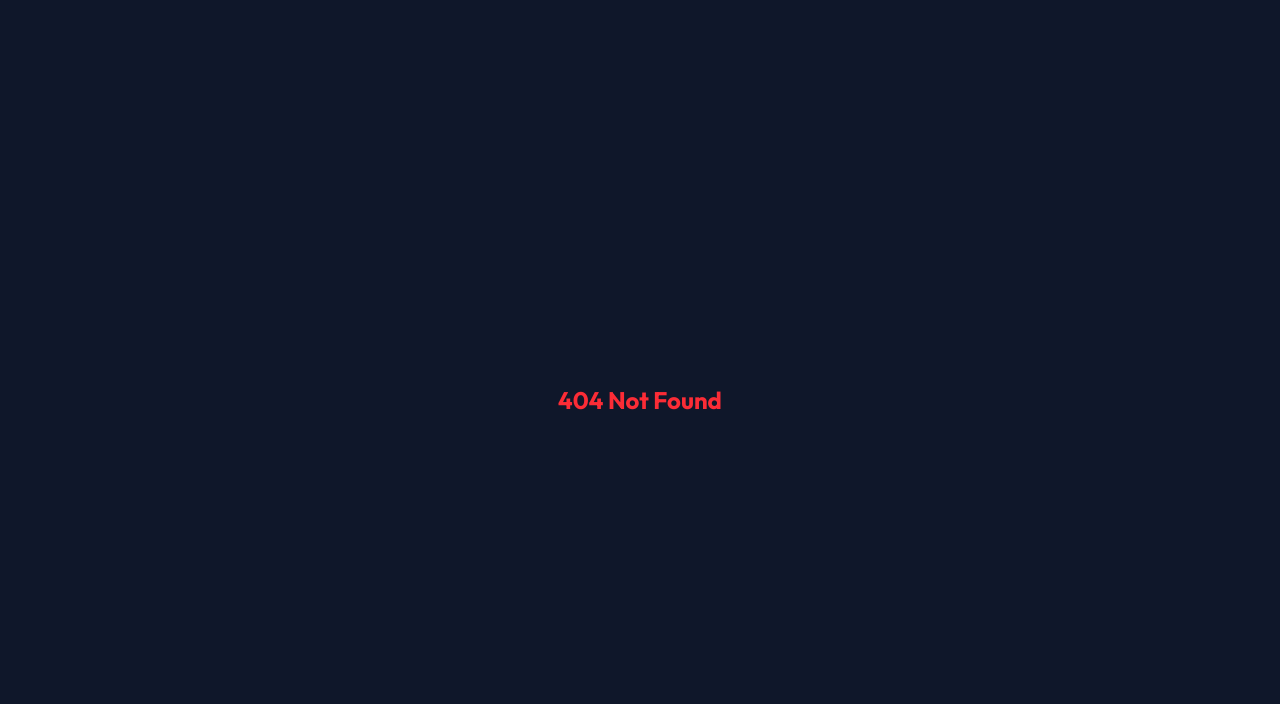
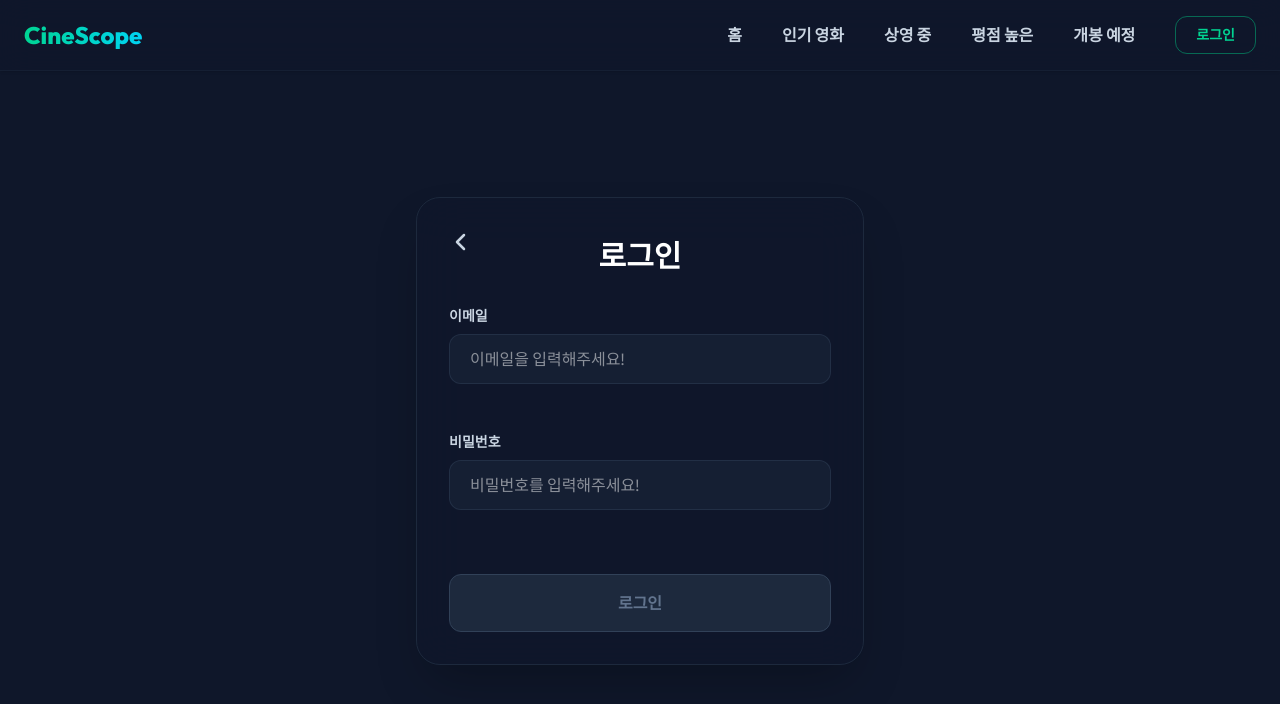
Before and after one commit to UMC-CAU/-umc-10th-web-journey, a React (Vite) app: page /login in a window 1280 px wide. Before the commit this address had no page. Shown: the top 704 px of the page. Built offline with nearby package versions, Linux system fonts and the light colour scheme.

Commit message:
4주차 미션2 완료(뒤로가기 버튼 컴포넌트 구현)

```diff
--- a/src/App.tsx
+++ b/src/App.tsx
@@ -4,6 +4,7 @@ import HomePage from './pages/HomePage';
 import MoviePage from './pages/MoviePage';
 import NotFoundPage from './pages/NotFoundPage';
 import MovieDetailPage from './pages/MovieDetailPage';
+import LoginPage from './pages/LoginPage';
 
 const router = createBrowserRouter([
   {
@@ -14,6 +15,7 @@ const router = createBrowserRouter([
       { index: true, element: <HomePage /> },
       { path: 'movies/:category', element: <MoviePage /> },
       { path: 'movie/:movieId', element: <MovieDetailPage /> },
+      { path: 'login', element: <LoginPage /> },
     ],
   },
 ]);
--- /dev/null
+++ b/src/components/BackButton.tsx
@@ -0,0 +1,21 @@
+import { useNavigate } from 'react-router-dom';
+
+interface BackButtonProps {
+    className?: string;
+}
+
+export default function BackButton({ className = '' }: BackButtonProps) {
+    const navigate = useNavigate();
+
+    return (
+        <button
+            onClick={() => navigate(-1)}
+            className={`text-slate-300 hover:text-white transition-colors ${className}`}
+            aria-label="이전 페이지로 이동"
+        >
+            <svg xmlns="http://www.w3.org/2000/svg" className="h-6 w-6" fill="none" viewBox="0 0 24 24" stroke="currentColor" strokeWidth={2.5}>
+                <path strokeLinecap="round" strokeLinejoin="round" d="M15 19l-7-7 7-7" />
+            </svg>
+        </button>
+    );
+}
--- a/src/components/Navbar.tsx
+++ b/src/components/Navbar.tsx
@@ -15,7 +15,8 @@ export default function Navbar() {
                 <Link to="/" className="text-2xl font-extrabold bg-gradient-to-r from-emerald-400 to-cyan-400 bg-clip-text text-transparent hover:opacity-80 transition-opacity">
                     CineScope
                 </Link>
-                <div className="flex gap-6">
+                <div className="flex items-center gap-6">
+                    <div className="flex gap-4 md:gap-6">
                         {LINKS.map(({ to, label }) => (
                             <NavLink
                                 key={to}
@@ -30,6 +31,10 @@ export default function Navbar() {
                             </NavLink>
                         ))}
                     </div>
+                    <Link to="/login" className="px-5 py-2 ml-2 rounded-xl border border-emerald-500/50 text-emerald-400 font-semibold text-sm transition-all duration-300 hover:bg-emerald-500 hover:text-white hover:shadow-[0_0_15px_rgba(52,211,153,0.4)]">
+                        로그인
+                    </Link>
+                </div>
             </div>
         </nav>
     );
--- /dev/null
+++ b/src/hooks/useForm.ts
@@ -0,0 +1,53 @@
+import { useState, type ChangeEvent, type FocusEvent, type FormEvent } from 'react';
+
+interface UseFormProps<T> {
+    initialValues: T;
+    validate: (values: T) => Partial<Record<keyof T, string>>;
+    onSubmit: (values: T) => void | Promise<void>;
+}
+
+export function useForm<T extends Record<string, any>>({ initialValues, validate, onSubmit }: UseFormProps<T>) {
+    const [values, setValues] = useState<T>(initialValues);
+    const [errors, setErrors] = useState<Partial<Record<keyof T, string>>>({});
+    const [touched, setTouched] = useState<Partial<Record<keyof T, boolean>>>({});
+
+    const handleChange = (e: ChangeEvent<HTMLInputElement>) => {
+        const { name, value } = e.target;
+        const newValues = { ...values, [name]: value };
+        setValues(newValues);
+        setErrors(validate(newValues));
+    };
+
+    const handleBlur = (e: FocusEvent<HTMLInputElement>) => {
+        const { name } = e.target;
+        setTouched((prev) => ({ ...prev, [name]: true }));
+        setErrors(validate(values));
+    };
+
+    const handleSubmit = async (e: FormEvent<HTMLFormElement>) => {
+        e.preventDefault();
+
+        const allTouched = Object.keys(values).reduce((acc, key) => {
+            acc[key as keyof T] = true;
+            return acc;
+        }, {} as Partial<Record<keyof T, boolean>>);
+
+        setTouched(allTouched);
+
+        const validationErrors = validate(values);
+        setErrors(validationErrors);
+
+        if (Object.keys(validationErrors).length === 0) {
+            await onSubmit(values);
+        }
+    };
+
+    return {
+        values,
+        errors,
+        touched,
+        handleChange,
+        handleBlur,
+        handleSubmit,
+    };
+}
--- /dev/null
+++ b/src/pages/LoginPage.tsx
@@ -0,0 +1,118 @@
+import React, { useState } from 'react';
+import axios from 'axios';
+import { useNavigate } from 'react-router-dom';
+import { useForm } from '../hooks/useForm';
+import BackButton from '../components/BackButton';
+
+const LoginPage = () => {
+    const navigate = useNavigate();
+    const [apiError, setApiError] = useState<string | null>(null);
+
+    const { values, errors, touched, handleChange, handleBlur, handleSubmit } = useForm({
+        initialValues: { email: '', password: '' },
+        validate: (values) => {
+            const errs: Record<string, string> = {};
+
+            if (!values.email) {
+                errs.email = '이메일을 입력해 주세요.';
+            } else if (!values.email.includes('@') || !values.email.includes('.')) {
+                errs.email = '유효하지 않은 이메일 형식입니다.';
+            }
+
+            if (!values.password) {
+                errs.password = '비밀번호를 입력해 주세요.';
+            } else if (values.password.length < 6) {
+                errs.password = '비밀번호는 최소 6자 이상이어야 합니다.';
+            }
+            return errs;
+        },
+        onSubmit: async (formValues) => {
+            try {
+                setApiError(null);
+                const response = await axios.post('http://localhost:8000/v1/auth/signin', {
+                    email: formValues.email,
+                    password: formValues.password,
+                });
+                console.log('Login successful:', response.data);
+                navigate('/');
+            } catch (error: any) {
+                console.error('Login failed:', error);
+                setApiError(error.response?.data?.message || '로그인에 실패했습니다. 이메일과 비밀번호를 확인해주세요.');
+            }
+        }
+    });
+
+    const isFormValid = Object.keys(errors).length === 0 && values.email !== '' && values.password !== '';
+
+    return (
+        <div className="flex flex-col items-center justify-center min-h-[calc(100vh-80px)] px-6 relative">
+            <div className="w-full max-w-md p-8 bg-slate-900/80 backdrop-blur-xl border border-slate-800 rounded-3xl shadow-2xl relative">
+
+                <BackButton className="absolute top-8 left-8" />
+
+                <h1 className="text-3xl font-extrabold text-white mb-8 text-center mt-2">
+                    로그인
+                </h1>
+
+                {apiError && (
+                    <div className="mb-6 mx-auto p-4 rounded-xl bg-red-500/10 border border-red-500/20 text-red-400 text-sm font-medium text-center shadow-[0_0_10px_rgba(239,68,68,0.2)]">
+                        {apiError}
+                    </div>
+                )}
+
+                <form onSubmit={handleSubmit} className="flex flex-col gap-6" noValidate>
+                    <div className="flex flex-col relative pb-6">
+                        <label className="text-sm font-semibold text-slate-300 mb-2">이메일</label>
+                        <input
+                            type="email"
+                            name="email"
+                            value={values.email}
+                            onChange={handleChange}
+                            onBlur={handleBlur}
+                            className={`w-full px-5 py-3 rounded-xl bg-slate-800/50 border outline-none transition-all duration-300 focus:ring-2 focus:ring-emerald-400/50 ${touched.email && errors.email
+                                ? 'border-red-500/50 focus:border-red-500'
+                                : 'border-slate-700/50 focus:border-emerald-400/50 text-white'
+                                }`}
+                            placeholder="이메일을 입력해주세요!"
+                        />
+                        {touched.email && errors.email && (
+                            <span className="text-red-500 text-xs font-semibold absolute bottom-0 left-1">{errors.email}</span>
+                        )}
+                    </div>
+
+                    <div className="flex flex-col relative pb-6">
+                        <label className="text-sm font-semibold text-slate-300 mb-2">비밀번호</label>
+                        <input
+                            type="password"
+                            name="password"
+                            value={values.password}
+                            onChange={handleChange}
+                            onBlur={handleBlur}
+                            className={`w-full px-5 py-3 rounded-xl bg-slate-800/50 border outline-none transition-all duration-300 focus:ring-2 focus:ring-emerald-400/50 ${touched.password && errors.password
+                                ? 'border-red-500/50 focus:border-red-500'
+                                : 'border-slate-700/50 focus:border-emerald-400/50 text-white'
+                                }`}
+                            placeholder="비밀번호를 입력해주세요!"
+                        />
+                        {touched.password && errors.password && (
+                            <span className="text-red-500 text-xs font-semibold absolute bottom-0 left-1">{errors.password}</span>
+                        )}
+                    </div>
+
+                    <button
+                        type="submit"
+                        disabled={!isFormValid}
+                        className={`mt-4 w-full py-4 px-6 rounded-xl font-bold transition-all duration-300 ${isFormValid
+                            ? 'text-white bg-emerald-500 hover:bg-emerald-400 transform hover:-translate-y-0.5 active:translate-y-0 shadow-[0_0_15px_rgba(52,211,153,0.4)] hover:shadow-[0_0_25px_rgba(52,211,153,0.6)] cursor-pointer'
+                            : 'text-slate-500 bg-slate-800 border border-slate-700 cursor-not-allowed'
+                            }`}
+                    >
+                        로그인
+                    </button>
+                </form>
+            </div>
+        </div>
+    );
+};
+
+export default LoginPage;
```
Lines whose indentation alone changed are shown as unchanged.
